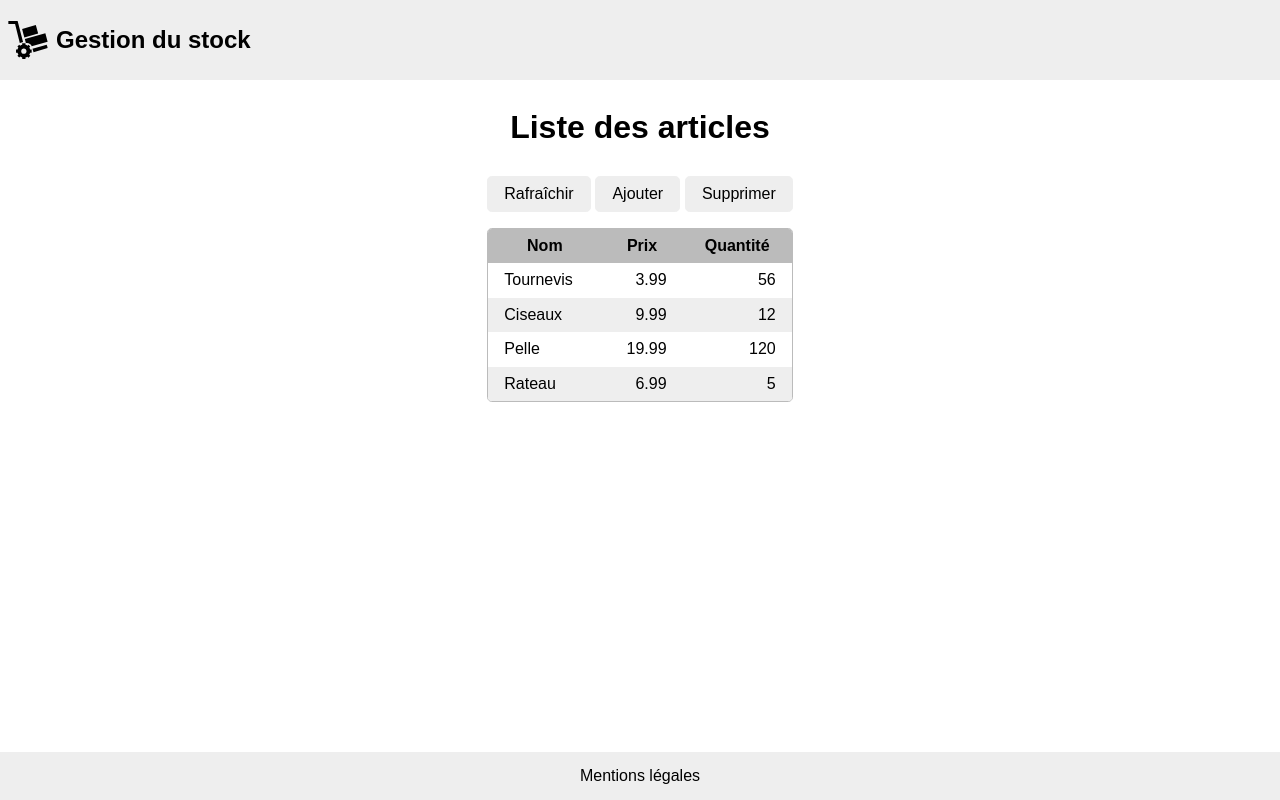
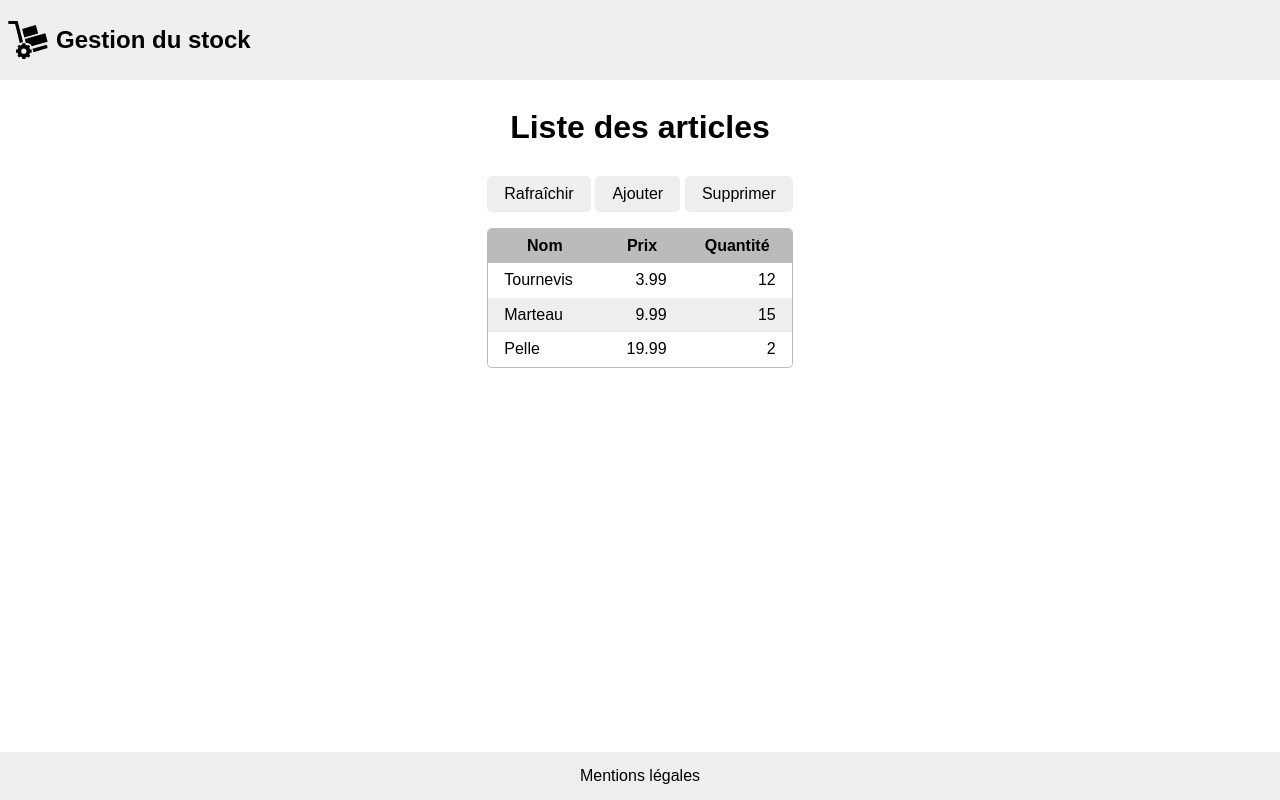
Before and after one commit to run4ever/angular-2023, an Angular app in the folder front/: page /stock in a window 1280 px wide. Built offline with nearby package versions, Linux system fonts and the light colour scheme.

Commit message:
boucle articles avec objet interface

```diff
--- /dev/null
+++ b/front/src/app/interfaces/article.ts
@@ -0,0 +1,6 @@
+export interface Article {
+  id: string;
+  name: string;
+  price: number;
+  qty: number;
+}
--- a/front/src/app/stock/stock.component.html
+++ b/front/src/app/stock/stock.component.html
@@ -15,25 +15,12 @@
         </tr>
       </thead>
       <tbody>
-        <tr>
-          <td class="name">Tournevis</td>
-          <td class="price">3.99</td>
-          <td class="qty">56</td>
-        </tr>
-        <tr>
-          <td class="name">Ciseaux</td>
-          <td class="price">9.99</td>
-          <td class="qty">12</td>
-        </tr>
-        <tr>
-          <td class="name">Pelle</td>
-          <td class="price">19.99</td>
-          <td class="qty">120</td>
-        </tr>
-        <tr>
-          <td class="name">Rateau</td>
-          <td class="price">6.99</td>
-          <td class="qty">5</td>
+        <tr *ngFor="let item of articles">
+          <td class="name">{{ item.name }}</td>
+          <td class="price">
+            {{ item.price }}
+          </td>
+          <td class="qty">{{ item.qty }}</td>
         </tr>
       </tbody>
     </table>
--- a/front/src/app/stock/stock.component.ts
+++ b/front/src/app/stock/stock.component.ts
@@ -1,10 +1,15 @@
 import { Component } from '@angular/core';
+import { Article } from '../interfaces/article';
 
 @Component({
   selector: 'app-stock',
   templateUrl: './stock.component.html',
-  styleUrls: ['./stock.component.scss']
+  styleUrls: ['./stock.component.scss'],
 })
 export class StockComponent {
-
+  articles: Article[] = [
+    { id: 'a1', name: 'Tournevis', price: 3.99, qty: 12 },
+    { id: 'a2', name: 'Marteau', price: 9.99, qty: 15 },
+    { id: 'a3', name: 'Pelle', price: 19.99, qty: 2 },
+  ];
 }
```
Also changed, not shown: front/MES-NOTES.txt.
